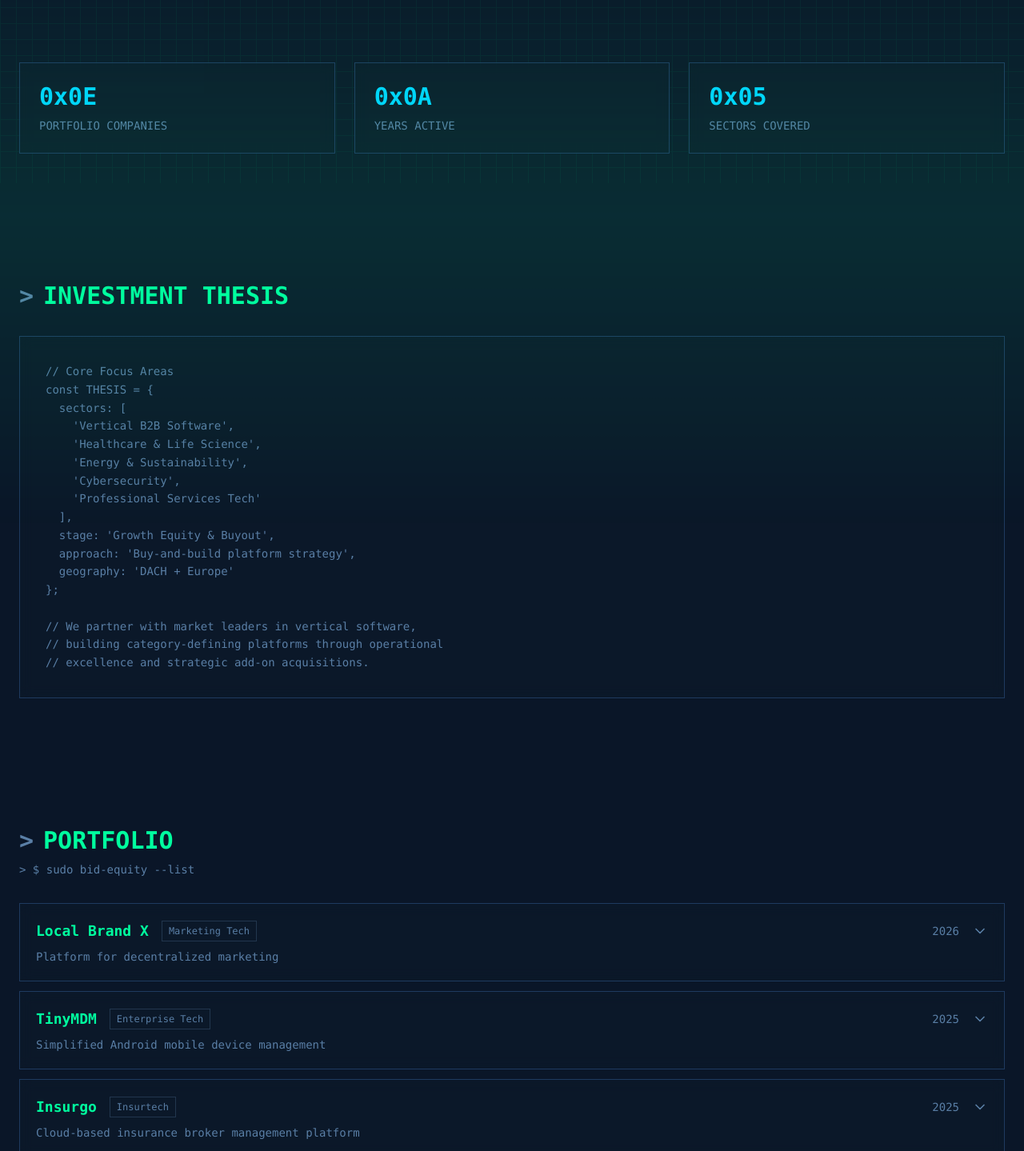
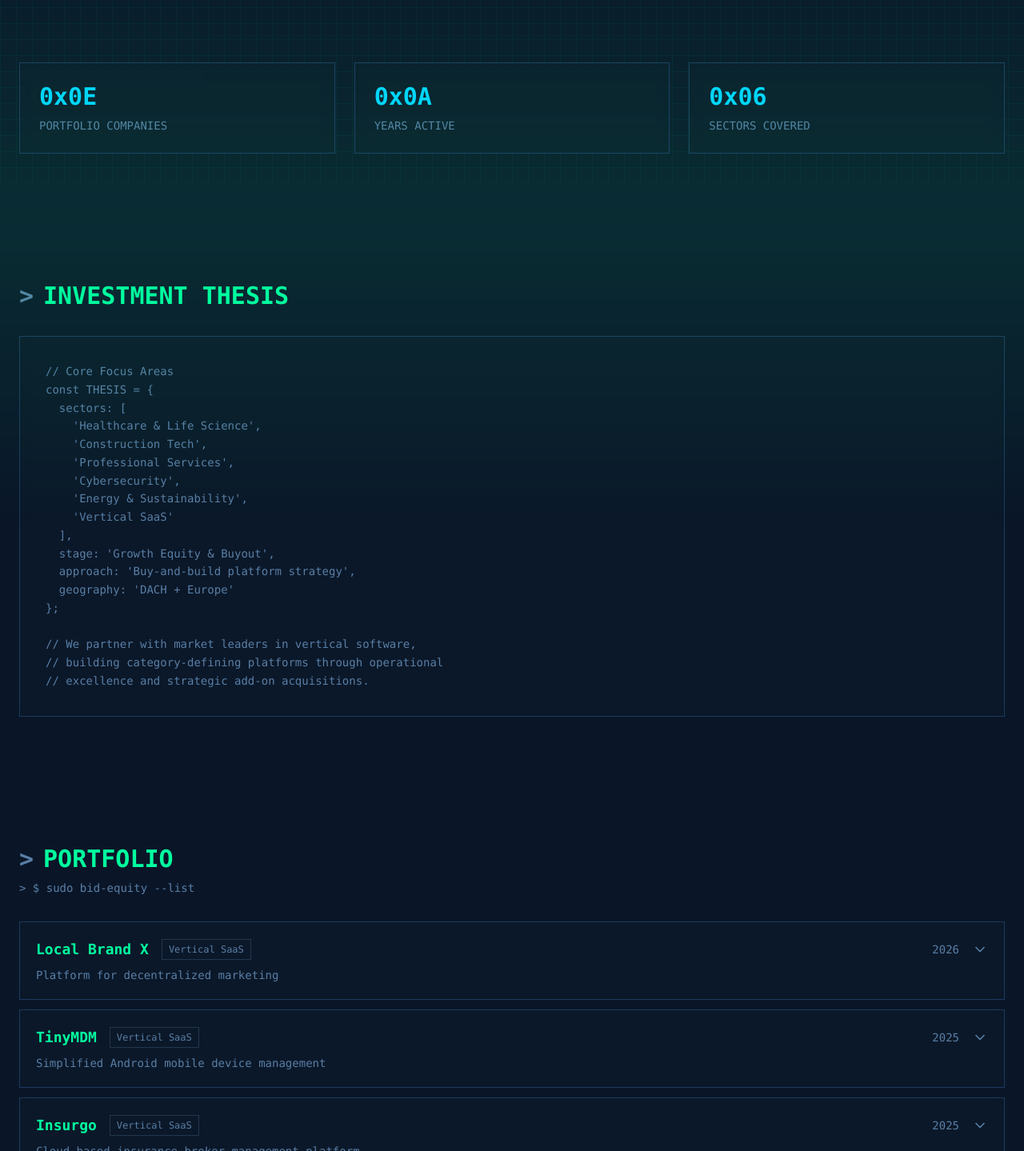
Before and after one commit to hehobid/crtm-vc, a React (Vite) app: page / in a window 1280 px wide. Shown: the part 571-2010 px from the top of the page at 80% size. Built offline with nearby package versions, Linux system fonts and the light colour scheme.

Commit message:
Consolidate sectors: 6 consistent categories across portfolio, thesis, and KPIs

```diff
--- a/src/App.tsx
+++ b/src/App.tsx
@@ -8,7 +8,7 @@
     year: '2026',
     desc: 'Platform for decentralized marketing',
     detail: 'Enabling brands to collaborate with 50+ distribution partners. Centralized asset management with local customization for franchisees and retailers.',
-    sector: 'Marketing Tech',
+    sector: 'Vertical SaaS',
     url: 'https://local-brand-x.com'
   },
   {
@@ -16,7 +16,7 @@
     year: '2025',
     desc: 'Simplified Android mobile device management',
     detail: 'Intuitive MDM solution with kiosk mode, app management, and security compliance for enterprise fleets.',
-    sector: 'Enterprise Tech',
+    sector: 'Vertical SaaS',
     url: 'https://tinymdm.net'
   },
   {
@@ -24,7 +24,7 @@
     year: '2025',
     desc: 'Cloud-based insurance broker management platform',
     detail: 'AI-powered document processing, customer portals, and automated workflows for modern insurance brokers.',
-    sector: 'Insurtech',
+    sector: 'Vertical SaaS',
     url: 'https://insurgo.de'
   },
   {
@@ -32,7 +32,7 @@
     year: '2025',
     desc: '3D simulation software for aesthetic medicine',
     detail: 'World-leading 3D visualization for cosmetic surgery planning. Used by surgeons globally.',
-    sector: 'Healthcare',
+    sector: 'Healthcare & Life Science',
     url: 'https://crisalix.com'
   },
   {
@@ -56,7 +56,7 @@
     year: '2023',
     desc: 'Visitor and member engagement for cultural institutions',
     detail: 'Digital membership, mobile engagement, and AR solutions for museums and cultural organizations worldwide.',
-    sector: 'Culture Tech',
+    sector: 'Vertical SaaS',
     url: 'https://cuseum.com'
   },
   {
@@ -64,7 +64,7 @@
     year: '2022',
     desc: 'Leading CRM/ERP platform for agencies and professional services',
     detail: '10,000+ CRM customers. #1 in DACH for agencies and consultancies with 80%+ recurring revenue.',
-    sector: 'B2B SaaS',
+    sector: 'Professional Services',
     url: 'https://hellohq.io'
   },
   {
@@ -80,7 +80,7 @@
     year: '2021',
     desc: 'Enterprise energy data management and sustainability',
     detail: '33,000 users managing 260,000 buildings in 60 countries. Monitoring $5B+ in energy spend.',
-    sector: 'Energy Tech',
+    sector: 'Energy & Sustainability',
     url: 'https://esightenergy.com'
   },
   {
@@ -88,7 +88,7 @@
     year: '2020',
     desc: 'All-in-one customer experience platform for CRM and CMS',
     detail: '100,000+ active users, 250+ enterprise customers. Integrated etracker for analytics capabilities.',
-    sector: 'B2B SaaS',
+    sector: 'Professional Services',
     url: 'https://justrelate.com'
   },
   {
@@ -96,7 +96,7 @@
     year: '2019',
     desc: 'All-in-one pharmacovigilance and safety management platform',
     detail: 'Nearly 20 years of expertise. SafetyEasy® Suite powers vigilance automation for biotechs, CROs, health authorities, and global pharma companies.',
-    sector: 'Life Science',
+    sector: 'Healthcare & Life Science',
     url: 'https://ab-cube.com'
   },
   {
@@ -104,7 +104,7 @@
     year: '2019',
     desc: 'End-to-end eClinical solutions for life sciences',
     detail: '3,500+ clinical studies, 25M patients across 83 countries. Trusted by 15 of the top 20 pharma companies worldwide.',
-    sector: 'Life Science',
+    sector: 'Healthcare & Life Science',
     url: 'https://evidentiq.com'
   },
   {
@@ -112,7 +112,7 @@
     year: '2017',
     desc: 'Leading European software provider for social care and healthcare',
     detail: '100,000+ users across 6 European countries. Built through anchor investment and 8 add-on acquisitions to become the #1 platform in DACH and Benelux.',
-    sector: 'Healthcare',
+    sector: 'Healthcare & Life Science',
     url: 'https://myneva.eu'
   },
 ];
@@ -197,7 +197,7 @@
               <div className="text-[#5a7fa6] text-sm">YEARS ACTIVE</div>
             </div>
             <div className="border border-[#1e3a5f] bg-[#0d1b2a]/50 p-6 backdrop-blur hover:border-[#00ff9f]/50 transition-colors">
-              <div className="text-3xl font-bold mb-2 text-[#00d4ff]">0x05</div>
+              <div className="text-3xl font-bold mb-2 text-[#00d4ff]">0x06</div>
               <div className="text-[#5a7fa6] text-sm">SECTORS COVERED</div>
             </div>
           </div>
@@ -213,11 +213,12 @@
 {`// Core Focus Areas
 const THESIS = {
   sectors: [
-    'Vertical B2B Software',
     'Healthcare & Life Science',
+    'Construction Tech',
+    'Professional Services',
+    'Cybersecurity',
     'Energy & Sustainability',
-    'Cybersecurity',
-    'Professional Services Tech'
+    'Vertical SaaS'
   ],
   stage: 'Growth Equity & Buyout',
   approach: 'Buy-and-build platform strategy',
```
